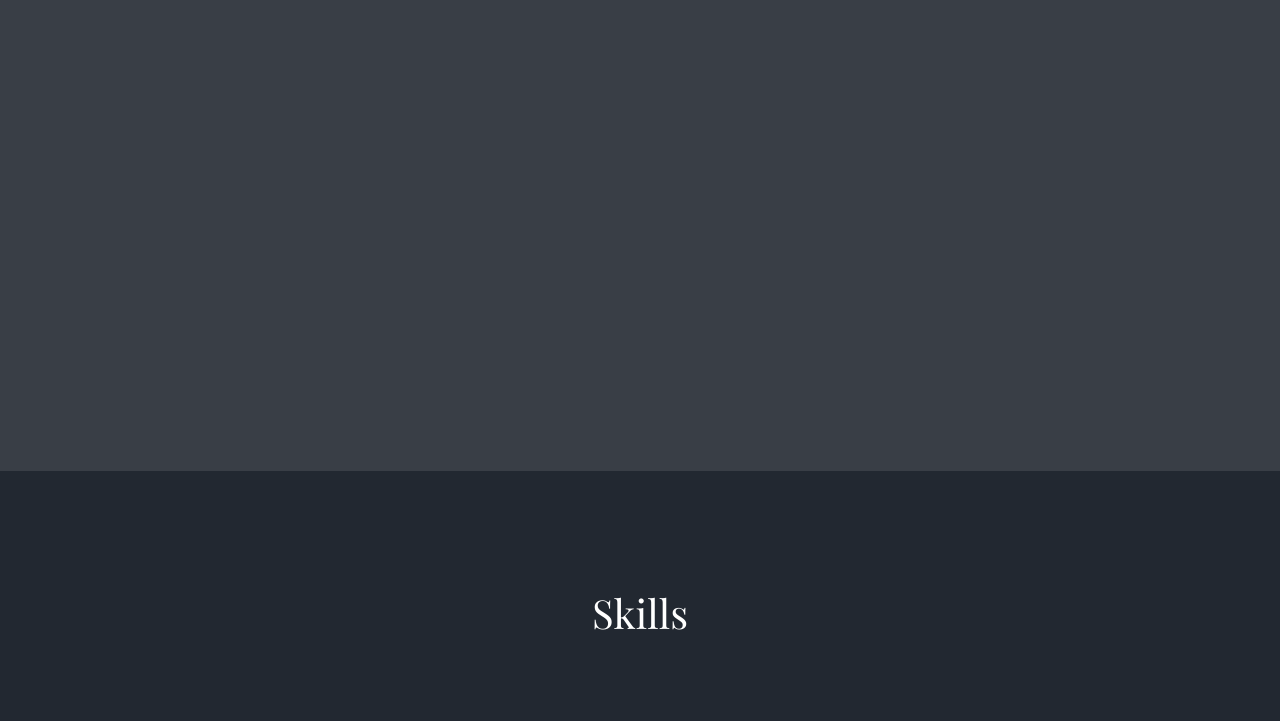
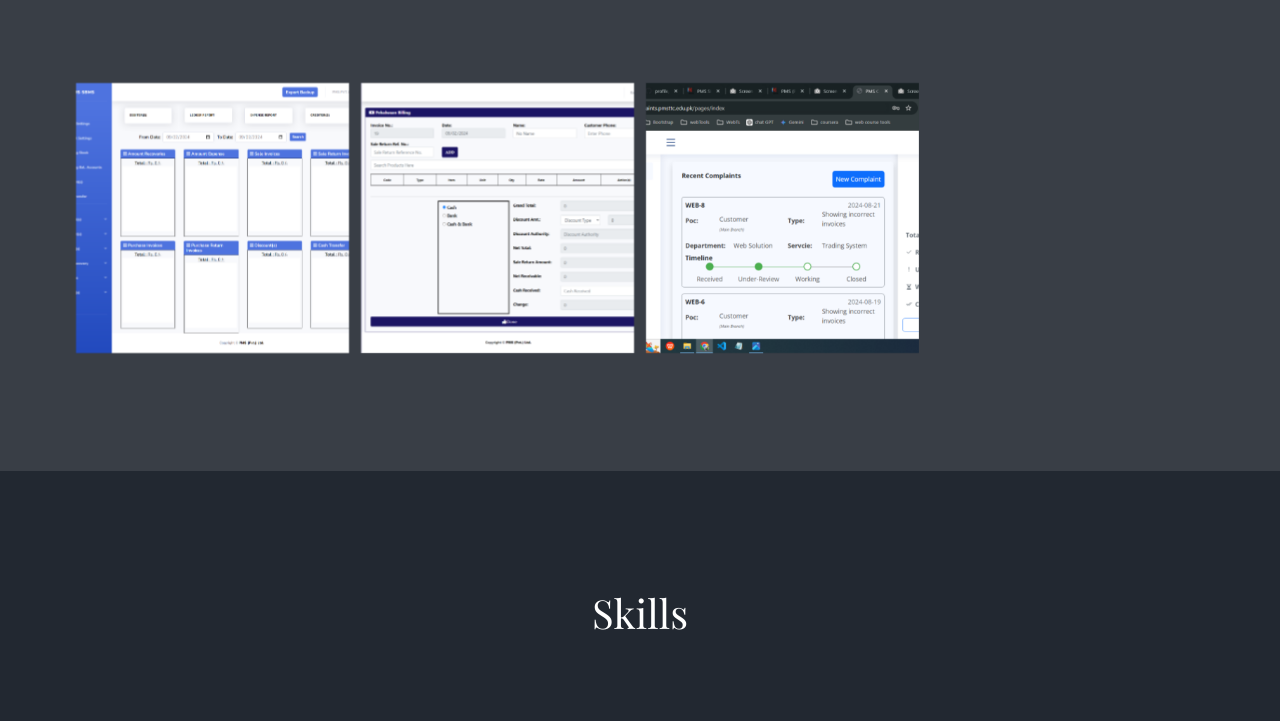
Before and after one commit to eman-abid/profile, a plain HTML site: page index.html in a window 1280 px wide. Shown: the part 2455-3176 px from the top of the page. Drawn offline with nearby package versions, Linux system fonts and the light colour scheme; a web font is replaced by a local one.

Commit message:
Update index.html

```diff
--- a/index.html
+++ b/index.html
@@ -187,7 +187,7 @@
 					</div>
 					<div class="row">
 						<div class="col-md-3 text-center col-padding animate-box">
-							<div class="work" style="background-image: url(images/sbms.png.jpg);">
+							<div class="work" style="background-image: url(images/sbms.png);">
 								<div class="desc">
 									<h3>Business Mangement System</h3>
 									<span>With mutiple modules to manage sale, purchase, cash and generate relevant reports.</span>
@@ -202,7 +202,7 @@
 							</div>
 						</div>
 						<div class="col-md-3 text-center col-padding animate-box">
-							<div class="work" style="background-image: url(images/pos.png.jpg);">
+							<div class="work" style="background-image: url(images/pos.png);">
 								<div class="desc">
 									<h3>POS</h3>
 									<span>Point Of Sale to manage your stock, sale, purchase and manage inventory. </span>
@@ -215,7 +215,7 @@
 							</div>
 						</div>
 						<div class="col-md-3 text-center col-padding animate-box">
-							<div class="work" style="background-image: url(images/comp.png.jpg);">
+							<div class="work" style="background-image: url(images/comp.png);">
 								<div class="desc">
 									<h3>Customer Service</h3>
 									<span>Web portal that can manage customer services and complaints with multiple access levels.</span>
```
